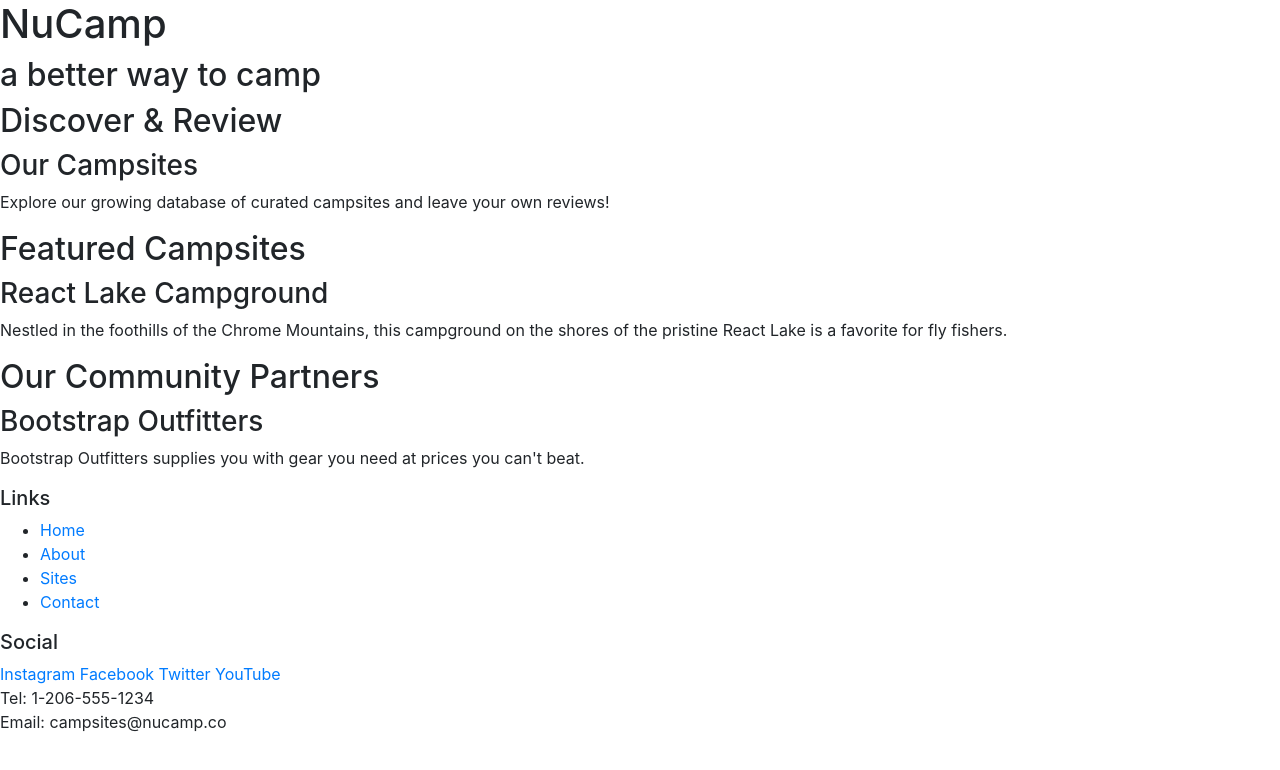
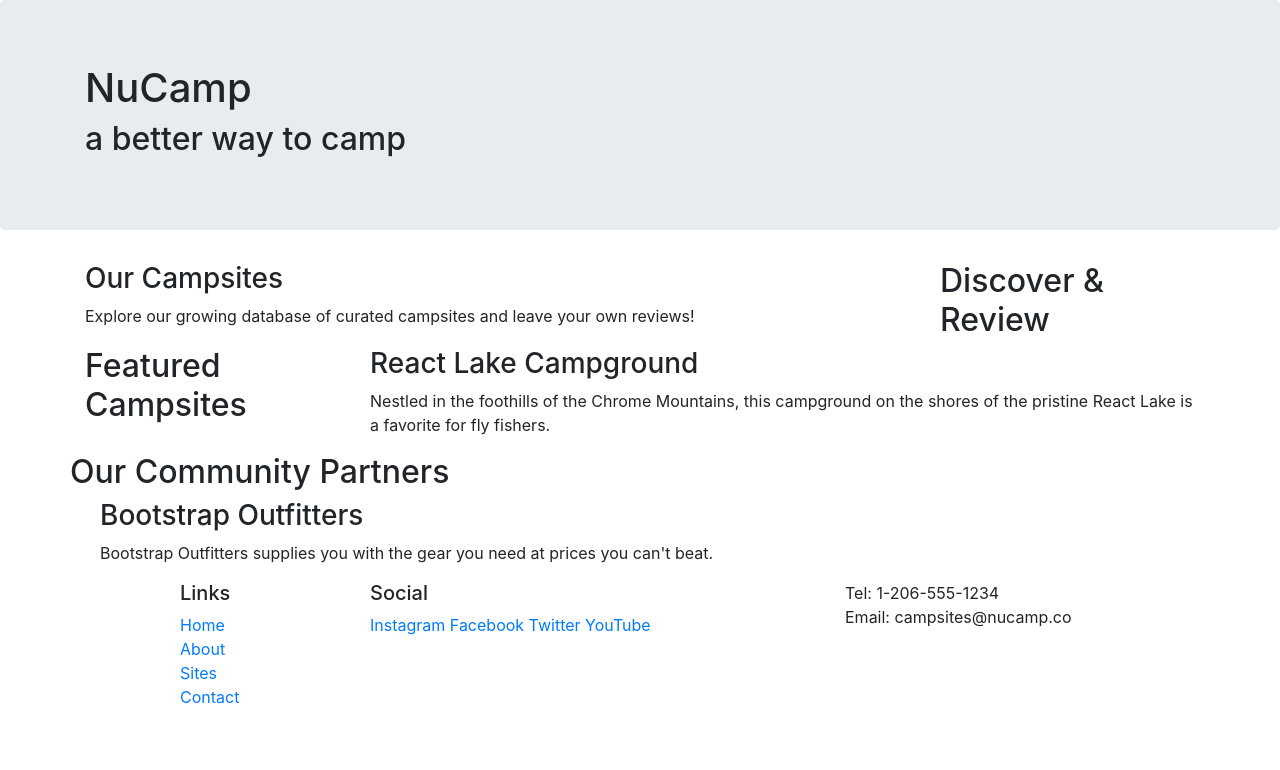
Before and after one commit to mehdicharfoon/Bootstrap-Project-, a website: page index.html in a window 1280 px wide. Drawn offline with nearby package versions, Linux system fonts and the light colour scheme.

Commit message:
Bootstrap Grid

```diff
--- a/index.html
+++ b/index.html
@@ -14,51 +14,73 @@
 
 <body>
 
-    <header>
-        <div>
+    <header class="jumbotron">
+        <div class="container">
+            <div class="row">
+                <div class="col">
                     <h1>NuCamp</h1>
                     <h2>a better way to camp</h2>
                 </div>
+            </div>
+        </div>
     </header>
+    <div class="container">
+        <div class="row">
 
-    <div>
+            <div class="col-sm-4 order-sm-last col-md-3">
                 <h2>Discover & Review</h2>
+            </div>
+            <div class="col">
                 <h3>Our Campsites</h3>
                 <p>Explore our growing database of curated campsites and leave your own reviews!</p>
             </div>
+        </div>
 
-    <div>
+        <div class="row">
+            <div class="col-sm-4 col-md-3">
                 <h2>Featured Campsites</h2>
+            </div>
+            <div class="col">
                 <h3>React Lake Campground</h3>
                 <p>Nestled in the foothills of the Chrome Mountains, this campground on the shores of the pristine React Lake is a favorite for fly fishers.</p>
             </div>
-
-    <div>
-        <h2>Our Community Partners</h2>
-        <h3>Bootstrap Outfitters</h3>
-        <p>Bootstrap Outfitters supplies you with gear you need at prices you can't beat.</p>
         </div>
 
+        <div class="row">
+            <div class="col-sm-4 order-sm-last col-md-3"></div>
+                <h2>Our Community Partners</h2>
+            </div>
+            <div class="col">
+                <h3>Bootstrap Outfitters</h3>
+                <p>Bootstrap Outfitters supplies you with the gear you need at prices you can't beat.</p>
+            </div>
+        </div>
+    </div>
     <footer>
-        <div>
+        <div class="container">
+            <div class="row">
+
+                <div class="col-4 col-sm-2 offset-1">
                     <h5>Links</h5>
-            <ul>
+                    <ul class="list-unstyled">
                         <li><a href="#">Home</a></li>
                         <li><a href="#">About</a></li>
                         <li><a href="#">Sites</a></li>
                         <li><a href="#">Contact</a></li>
                     </ul>
                 </div>
-        <div>
+                <div class="col-6 col-sm-5">
                     <h5>Social</h5>
                     <a href="http://instagram.com/">Instagram</a>
                     <a href="http://facebook.com/">Facebook</a>
                     <a href="http://twitter.com/">Twitter</a>
                     <a href="http://youtube.com/">YouTube</a>
                 </div>
-        <div>
+                <div class="col-sm-4">
                     Tel: 1-206-555-1234<br />
                     Email: campsites@nucamp.co
+                </div>
+           </div>
         </div>
     </footer>
 
```
Lines whose indentation alone changed are shown as unchanged.
